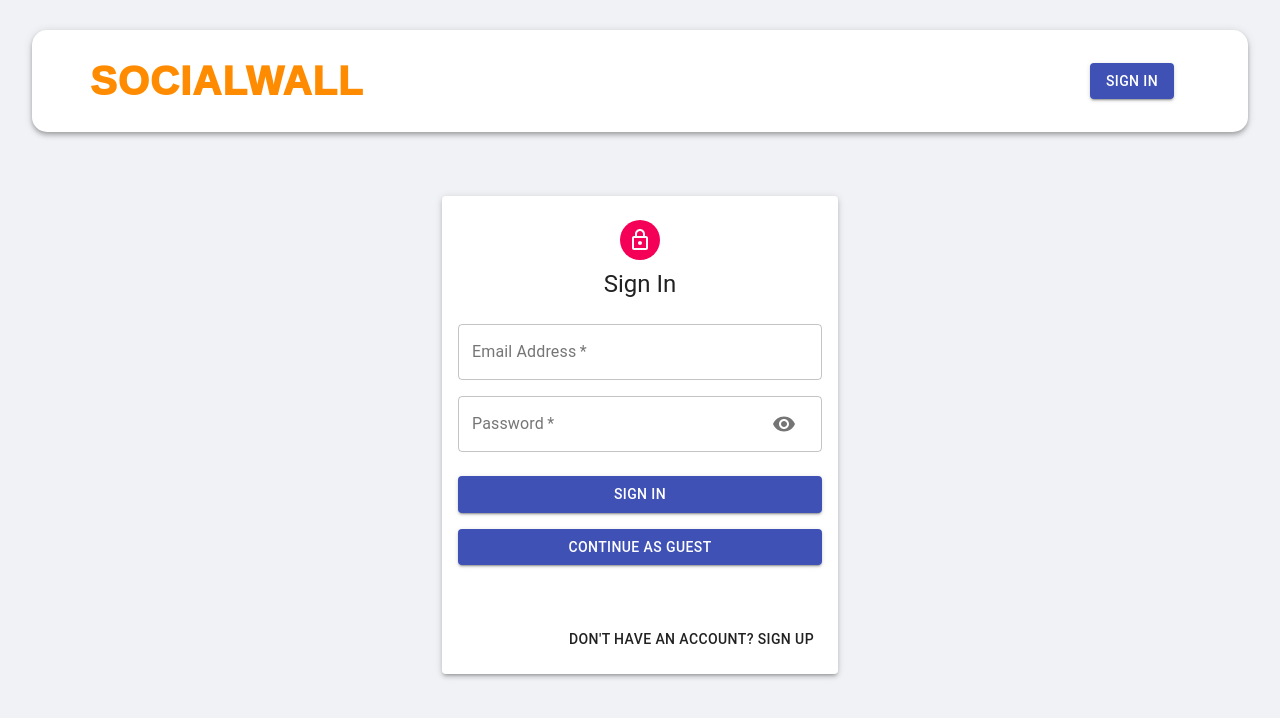
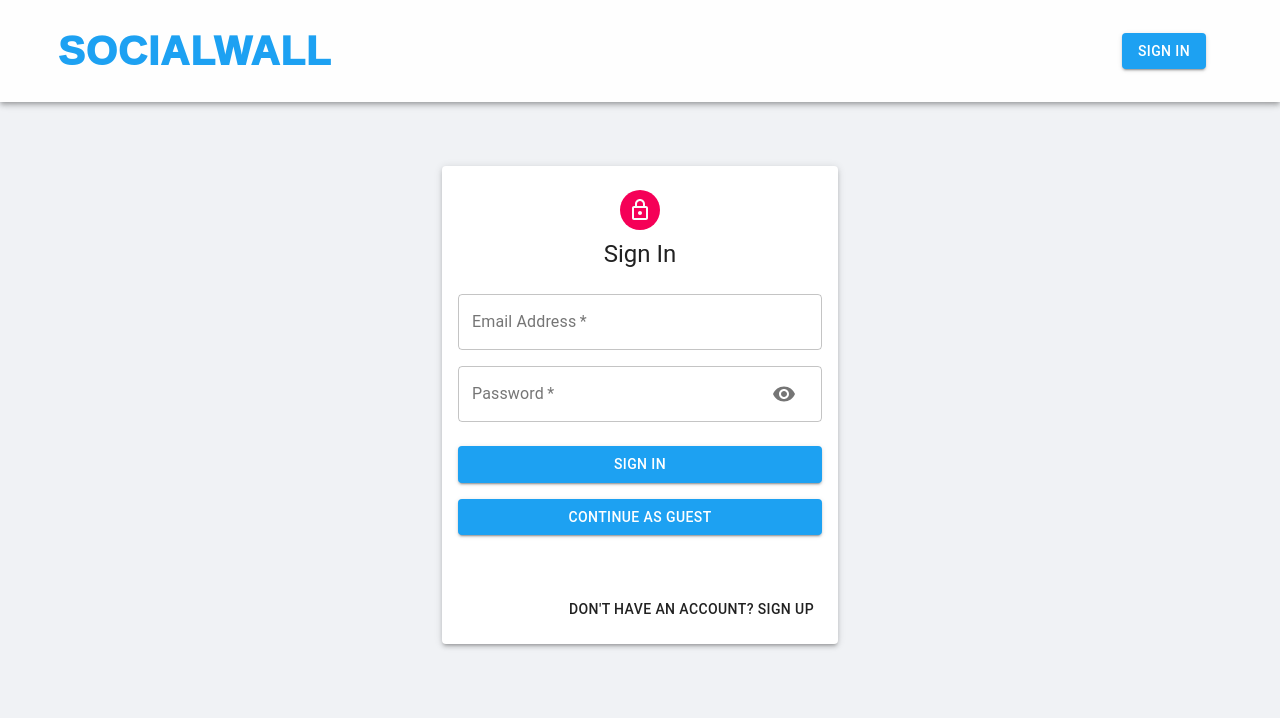
Before and after one commit to xd00099/SocialWall, a React (Create React App) app in the folder client/: page /auth in a window 1280 px wide. Shown: the top 718 px of the page. Built offline with nearby package versions, Linux system fonts and the light colour scheme; no server answers.

Commit message:
fix bug: effects in createortag not working properly

```diff
--- a/client/src/App.js
+++ b/client/src/App.js
@@ -15,8 +15,8 @@ const App = () => {
     return (
     <GoogleOAuthProvider clientId={process.env.REACT_APP_GOOGLE_API_TOKEN}>
         <BrowserRouter>
+        <Navbar />
             <Container maxWidth='xl'>
-                <Navbar />
                 <Routes>
                     <Route path="/" exact element={<Navigate to="/auth" />} />
                     <Route path="/posts" exact element={<Home />} />
--- a/client/src/components/Auth/Auth.js
+++ b/client/src/components/Auth/Auth.js
@@ -75,10 +75,10 @@ const Auth = () => {
                         <Input name = 'password' label='Password' handleChange={handleChange} type={showPassword ? "text" : "password"} handleShowPassword={handleShowPassword} />
                         { isSignup && <Input name='confirmPassword' label='Repeart Password' handleChange={handleChange} type='password' /> }
                     </Grid>
-                    <Button type='submit' fullWidth variant='contained' color='primary' className={classes.submit}>
+                    <Button type='submit' fullWidth variant='contained' color='primary' style={{backgroundColor: "#1DA1F2"}} className={classes.submit}>
                         {isSignup ? 'Sign Up' : 'Sign In'}
                     </Button>
-                    <Button onClick={() => {navigate('/posts')}} fullWidth variant='contained' color='primary' className={classes.submit} style={{marginTop: 0}}>
+                    <Button onClick={() => {navigate('/posts')}} fullWidth variant='contained' color='primary' className={classes.submit} style={{marginTop: 0 , backgroundColor: "#1DA1F2"}}>
                         Continue as Guest
                     </Button>
                     <div style={{display: 'flex', justifyContent: 'center'}}>
--- a/client/src/components/CreatorOrTag/CreatorOrTag.jsx
+++ b/client/src/components/CreatorOrTag/CreatorOrTag.jsx
@@ -19,7 +19,7 @@ const CreatorOrTag = () => {
     } else {
       dispatch(getPostsByCreator(name));
     }
-  });
+  }, [location]);
 
   if (!posts.length && !isLoading) return 'No posts';
 
--- a/client/src/components/Form/Form.js
+++ b/client/src/components/Form/Form.js
@@ -71,7 +71,7 @@ const Form = ({ currentId, setCurrentId }) => {
                     onChange={(e) => setPostData({ ...postData, tags: e.target.value.split(',')})}
                 />
         <div className={classes.fileInput}><FileBase type="file" multiple={false} onDone={({ base64 }) => setPostData({ ...postData, selectedFile: base64 })} /></div>
-        <Button className={classes.buttonSubmit} variant="contained" color="primary" size="large" type="submit" fullWidth>Submit</Button>
+        <Button className={classes.buttonSubmit} variant="contained" color="primary" size="large" type="submit" style={{backgroundColor: "#1DA1F2"}} fullWidth>Submit</Button>
         <Button variant="contained" color="secondary" size="small" onClick={clear} fullWidth>Clear</Button>
       </form>
     </Paper>
--- a/client/src/components/Home/Home.js
+++ b/client/src/components/Home/Home.js
@@ -21,7 +21,6 @@ const Home = () => {
 
   const [currentId, setCurrentId] = useState(0);
   const dispatch = useDispatch();
-
   const [search, setSearch] = useState('');
   const [tags, setTags] = useState([]);
   const navigate = useNavigate();
@@ -63,7 +62,7 @@ const Home = () => {
                 label="Search Tags"
                 variant="outlined"
               />
-              <Button onClick={searchPost} className={classes.searchButton} variant="contained" color="primary">Search</Button>
+              <Button onClick={searchPost} className={classes.searchButton} variant="contained" style={{backgroundColor: "#1DA1F2"}} color="primary">Search</Button>
             </AppBar>
             <Form currentId={currentId} setCurrentId={setCurrentId} />
             {(!searchQuery && !tags.length) && (
--- a/client/src/components/Navbar/Navbar.js
+++ b/client/src/components/Navbar/Navbar.js
@@ -38,17 +38,17 @@ const Navbar = () => {
   }, [location]);
 
   return (
-    <AppBar className={classes.appBar} position="static" color="inherit">
+    <AppBar className={classes.appBar} color="primary" position="static">
       <Button component={Link} to='/posts' className={classes.heading} align="center">SocialWall</Button>
       <Toolbar className={classes.toolbar}>
         {user?.result ? (
           <div className={classes.profile}>
             <Avatar className={classes.purple} alt={user?.result.name} src={user?.result.imageUrl}>{user?.result.name.charAt(0)}</Avatar>
             <Typography className={classes.userName} variant="h6">{user?.result.name}</Typography>
-            <Button variant="contained" className={classes.logout} color="secondary" onClick={logout}>Logout</Button>
+            <Button variant="contained" className={classes.logout} color="secondary" style={{backgroundColor: "#1DA1F2"}} onClick={logout}>Logout</Button>
           </div>
         ) : (
-          <Button component={Link} to="/auth" variant="contained" color="primary">Sign In</Button>
+          <Button component={Link} to="/auth" variant="contained" style={{backgroundColor: "#1DA1F2"}} color="primary">Sign In</Button>
         )}
       </Toolbar>
     </AppBar>
--- a/client/src/components/Navbar/styles.js
+++ b/client/src/components/Navbar/styles.js
@@ -3,22 +3,25 @@ import { deepPurple } from '@material-ui/core/colors';
 
 export default makeStyles((theme) => ({
   appBar: {
-    borderRadius: 15,
-    margin: '30px 0',
+    // borderRadius: 15,
+    margin: '0 0 30px',
     display: 'flex',
     flexDirection: 'row',
     justifyContent: 'space-between',
     alignItems: 'center',
     padding: '10px 50px',
+    position: 'sticky',
+    top: '0',
     [theme.breakpoints.down('sm')]: {
       flexDirection: 'column',
     },
+    backgroundColor: 'rgba(255, 255, 255, .95)'
   },
   heading: {
     fontFamily: "Chalkduster, fantasy",
     fontSize: '2.5em',
     fontWeight: 1000,
-    color: 'darkorange'
+    color: "#1DA1F2"
   },
   image: {
     marginLeft: '10px',
@@ -44,12 +47,13 @@ export default makeStyles((theme) => ({
     },
   },
   logout: {
-    marginLeft: '20px',
+    marginLeft: '20px'
   },
   userName: {
     display: 'flex',
     alignItems: 'center',
     textAlign: 'center',
+    color: 'black'
   },
   brandContainer: {
     display: 'flex',
--- a/client/src/components/PostDetails/CommentSection.jsx
+++ b/client/src/components/PostDetails/CommentSection.jsx
@@ -39,7 +39,7 @@ const CommentSection = ({ post }) => {
           <Typography gutterBottom variant="h6">Write a comment</Typography>
           <TextField fullWidth minRows={4} variant="outlined" label="Comment" multiline value={comment} onChange={(e) => setComment(e.target.value)} />
           <br />
-          <Button style={{ marginTop: '10px' }} fullWidth disabled={!comment.length} color="primary" variant="contained" onClick={handleComment}>
+          <Button style={{ marginTop: '10px', backgroundColor: "#1DA1F2"}} fullWidth disabled={!comment.length} color="primary" variant="contained" onClick={handleComment}>
             Comment
           </Button>
         </div>
--- a/client/src/index.css
+++ b/client/src/index.css
@@ -1,3 +1,4 @@
 body {
     background-color: #f0f2f5;
+    margin: 0;
 }
```
Also changed, not shown: 3 other files (tests, documents, lock files or other folders).
